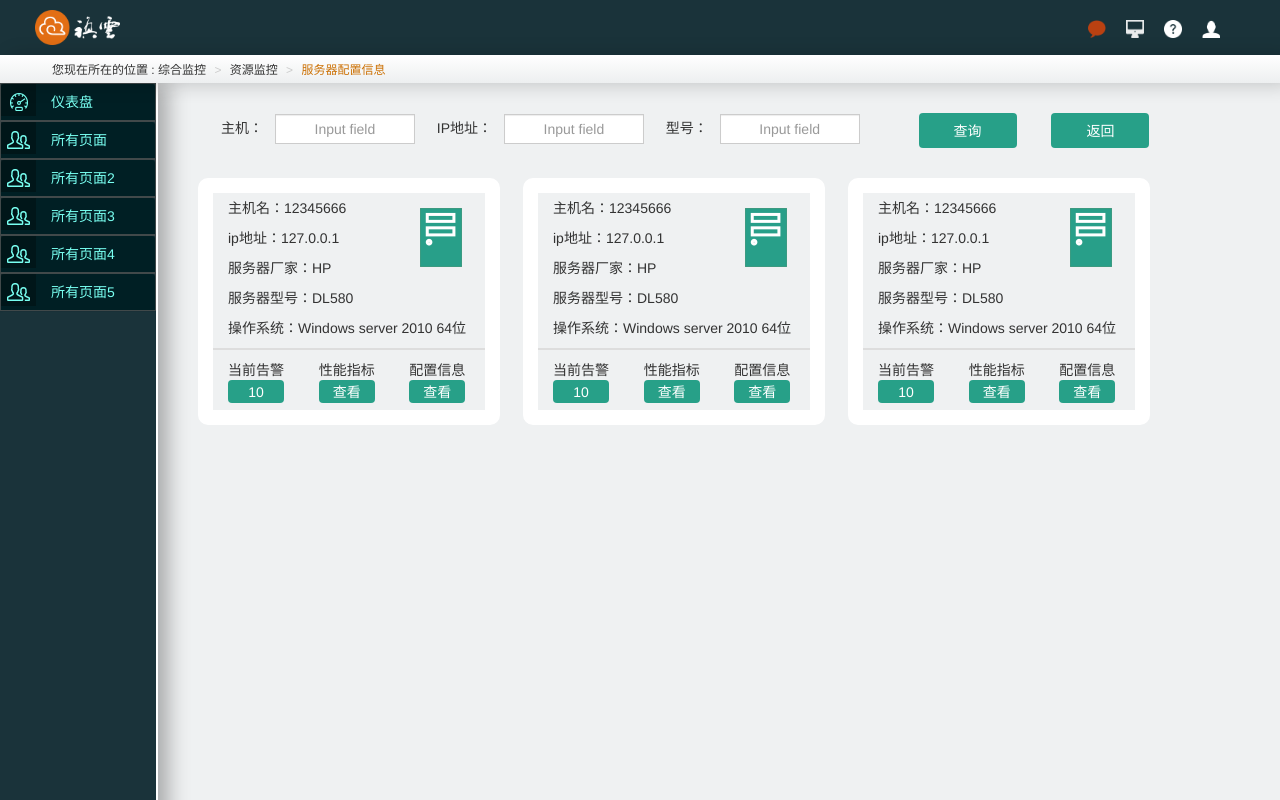
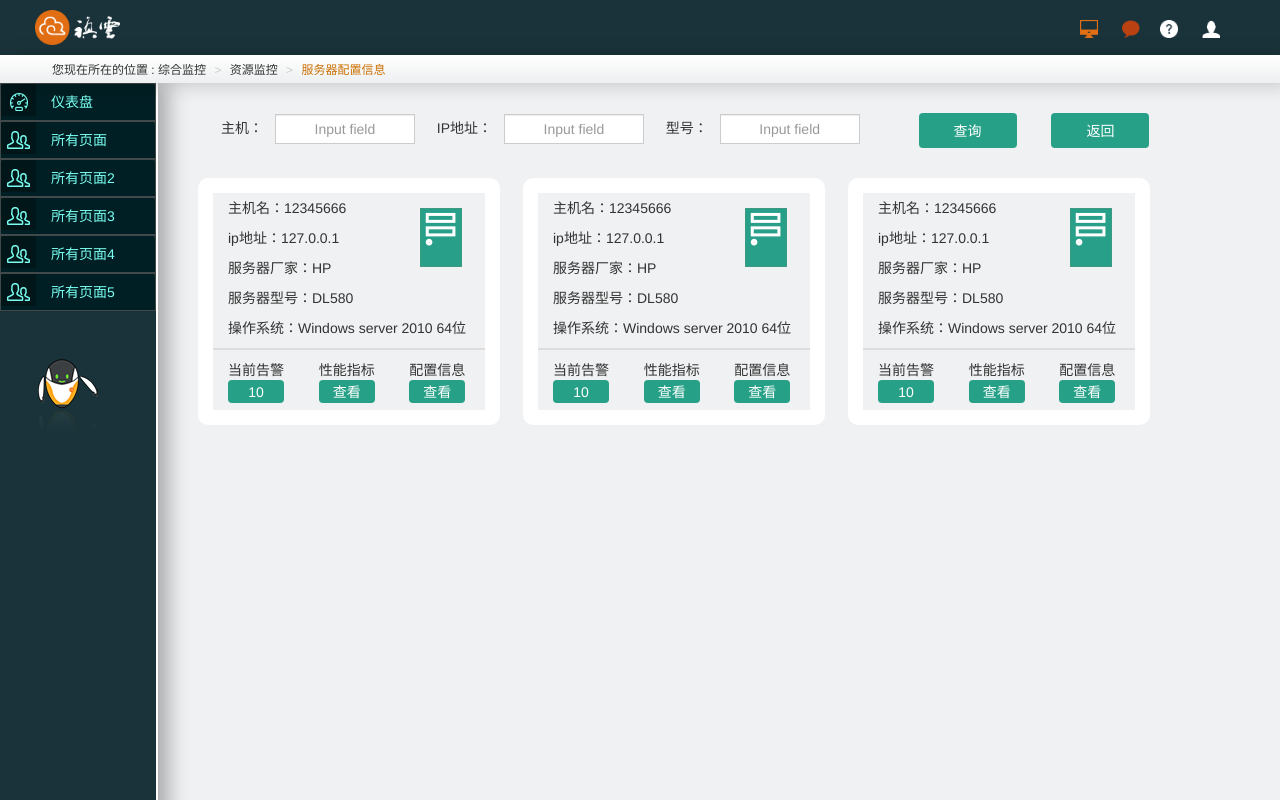
Before and after one commit to yedi1/bootstrap-CMS, a plain HTML site: page index.html in a window 1280 px wide. Drawn offline with Linux system fonts and the light colour scheme.

Commit message:
add qie
add qie

```diff
--- a/css/index.css
+++ b/css/index.css
@@ -1257,3 +1257,9 @@ em {
 .zcxq .table > tbody > tr > td{
     text-align: left;
 }
+.qybb{
+    display: block;
+    margin-bottom: 100px;
+    margin-top: 48px;
+    margin-left: 38px;
+}
--- a/index.html
+++ b/index.html
@@ -17,8 +17,11 @@
     <div class=" headerbar">
         <div>
             <header><img src="img/cjzbpz/logo.png">
-                <div class="headright"><img src="img/cjzbpz/chat-bubble-.png" alt=""><img
-                        src="img/cjzbpz/computer-3.png" alt=""><img src="img/cjzbpz/icon-bz.png" alt=""><img
+                <div class="headright">
+                    <img src="img/cjzbpz/349.png" alt="">
+                    <img
+                        src="img/cjzbpz/chat-bubble-.png" alt=""><img src="img/cjzbpz/icon-bz.png" alt="">
+                    <img
                         src="img/cjzbpz/user.png" alt=""></div>
             </header>
         </div>
@@ -32,7 +35,7 @@
         </div>
     </div>
     <div class="row left-menu">
-        <div class="pad0">
+        <div class="pad0" style="overflow:overlay ">
             <div id="panel-578171" class="panel-group leftmenu">
                 <div class="panel panel-default">
                     <div class="panel-heading">
@@ -272,6 +275,7 @@
                         </div>
                     </div>
                 </div>
+                <div class="qybb"><img src="img/qybb.png" alt=""></div>
             </div>
         </div>
 
```
Also changed, not shown: img/cjzbpz/349.png (added), img/qybb.png (added).
